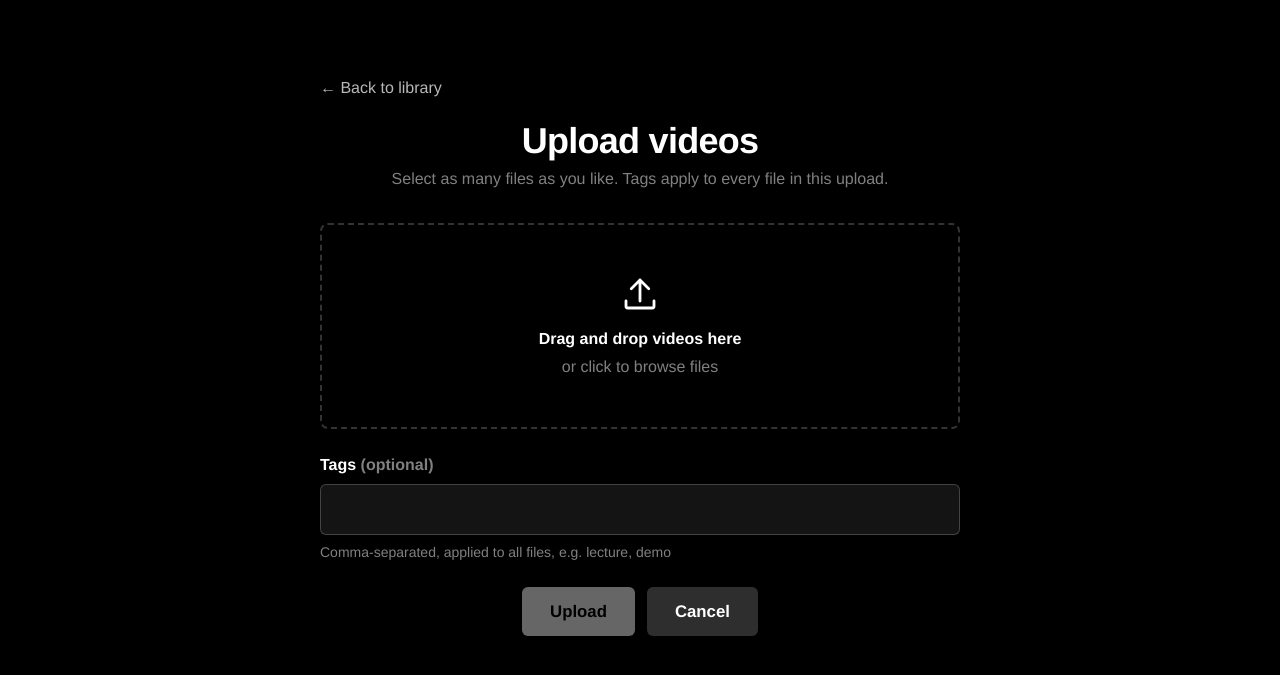
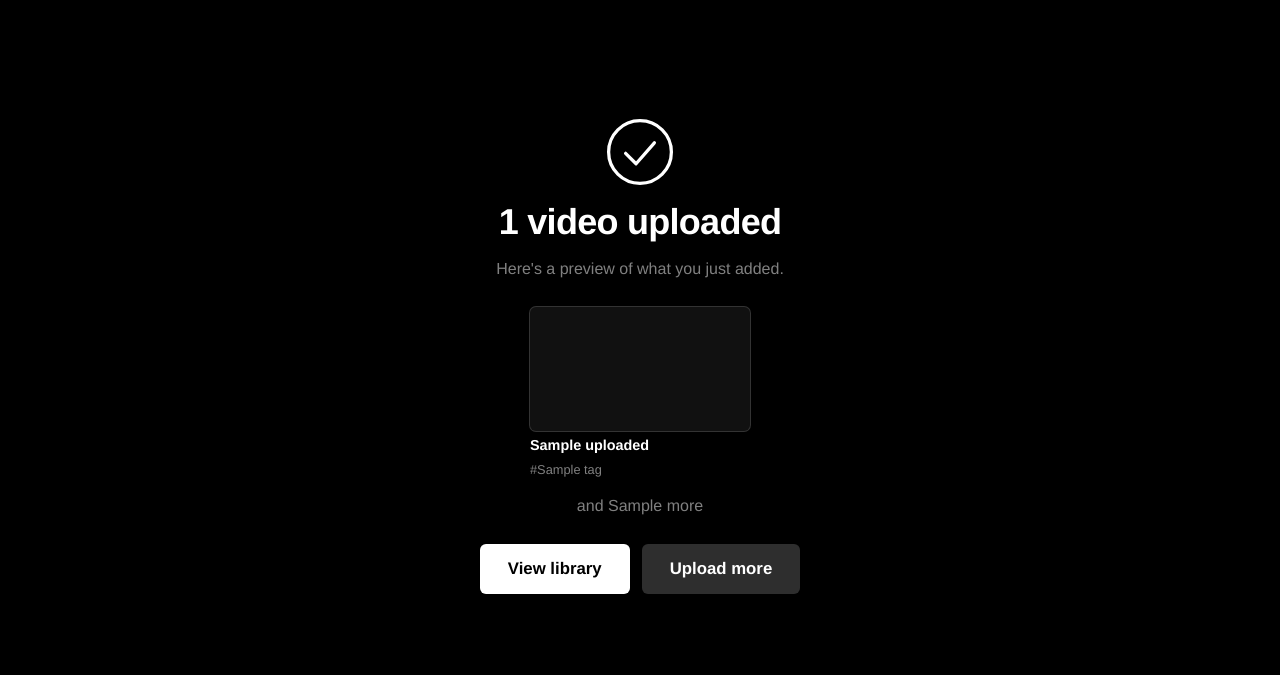
Before and after one commit to Raip036/palleta-lite, a Django app: template library/templates/library/upload.html in a window 1280 px wide. Shown: the part 68-743 px from the top of the page. Run offline with Django 5.2, Linux system fonts and the light colour scheme; tables that the repository leaves empty hold one stand-in row (values such as "Sample post"); the template is opened without the code that fills it: values that come from a table or form of the project are taken from there, most other values are stand-ins (such as "Sample title", 1, 10 or a date in 2020); grey boxes are pictures that could not be loaded.

Commit message:
upload animation

```diff
--- a/library/static/library/style.css
+++ b/library/static/library/style.css
@@ -365,6 +365,35 @@ dialog#delete-dialog[open] { animation: pop .25s var(--ease); }
 .page-upload .page-head { text-align: center; }
 .page-upload .form-actions { justify-content: center; }
 
+/* Upload success: animated check + previews of what was just uploaded */
+.success { display: grid; justify-items: center; gap: .9rem; text-align: center; }
+.check { width: 68px; height: 68px; fill: none; stroke: var(--white); stroke-width: 2.5; stroke-linecap: round; stroke-linejoin: round; }
+.check circle { stroke-dasharray: 151; stroke-dashoffset: 151; animation: draw .6s var(--ease) forwards; }
+.check path { stroke-dasharray: 40; stroke-dashoffset: 40; animation: draw .4s var(--ease) .45s forwards; }
+
+.previews {
+  list-style: none;
+  margin: .75rem 0 0;
+  padding: 0;
+  width: 100%;
+  display: grid;
+  grid-template-columns: repeat(auto-fit, minmax(160px, 220px));
+  justify-content: center;
+  gap: 1.25rem .75rem;
+  text-align: left;
+}
+.preview {
+  display: grid;
+  gap: .25rem;
+  animation: fadein .5s var(--ease) both;
+  animation-delay: calc(.5s + var(--i) * 80ms);
+}
+.preview-thumb { aspect-ratio: 16 / 9; border-radius: 6px; overflow: hidden; background: #111; box-shadow: 0 0 0 1px var(--line); }
+.preview-thumb video { width: 100%; height: 100%; object-fit: cover; display: block; pointer-events: none; }
+.preview-name { font-weight: 600; font-size: .9rem; overflow: hidden; text-overflow: ellipsis; white-space: nowrap; }
+.preview-tags { color: var(--ink-3); font-size: .8rem; overflow: hidden; text-overflow: ellipsis; white-space: nowrap; }
+.success .form-actions { margin-top: .75rem; }
+
 /* ---------- Toasts ---------- */
 .toasts {
   position: fixed;
@@ -393,6 +422,7 @@ dialog#delete-dialog[open] { animation: pop .25s var(--ease); }
 @keyframes pop    { from { opacity: 0; transform: scale(.96); } to { opacity: 1; transform: none; } }
 @keyframes toast  { from { opacity: 0; transform: translateY(16px); } to { opacity: 1; transform: none; } }
 @keyframes spin   { to { transform: rotate(360deg); } }
+@keyframes draw   { to { stroke-dashoffset: 0; } }
 
 @media (prefers-reduced-motion: reduce) {
   html { scroll-behavior: auto; }
--- a/library/templates/library/upload.html
+++ b/library/templates/library/upload.html
@@ -3,6 +3,31 @@
 {% block body_class %}page-upload{% endblock %}
 
 {% block content %}
+{% if uploaded %}
+  <section class="success" aria-live="polite">
+    <svg class="check" viewBox="0 0 52 52" aria-hidden="true"><circle cx="26" cy="26" r="24"/><path d="M15 27l8 8 14-16"/></svg>
+    <h1>{{ uploaded_count }} video{{ uploaded_count|pluralize }} uploaded</h1>
+    <p class="muted">Here's a preview of what you just added.</p>
+
+    <ul class="previews">
+      {% for v in uploaded %}
+        <li class="preview" style="--i: {{ forloop.counter0 }}">
+          <div class="preview-thumb">
+            <video src="{{ v.file.url }}#t=0.5" muted playsinline preload="metadata" tabindex="-1"></video>
+          </div>
+          <span class="preview-name" title="{{ v.title }}">{{ v.title }}</span>
+          <span class="preview-tags">{% for t in v.tags.all %}#{{ t.name }} {% empty %}No tags{% endfor %}</span>
+        </li>
+      {% endfor %}
+    </ul>
+    {% if uploaded_extra %}<p class="muted">and {{ uploaded_extra }} more</p>{% endif %}
+
+    <div class="form-actions">
+      <a class="btn btn-light btn-large" href="{% url 'video_list' %}">View library</a>
+      <a class="btn btn-dark btn-large" href="{% url 'upload' %}">Upload more</a>
+    </div>
+  </section>
+{% else %}
   <a class="back" href="{% url 'video_list' %}">&larr; Back to library</a>
   <section class="page-head">
     <h1>Upload videos</h1>
@@ -35,4 +60,5 @@
       <a class="btn btn-dark btn-large" href="{% url 'video_list' %}">Cancel</a>
     </div>
   </form>
+{% endif %}
 {% endblock %}
```
Also changed, not shown: library/tests.py (+30 -0 lines), library/views.py (+20 -8 lines). Lines whose indentation alone changed are shown as unchanged.
